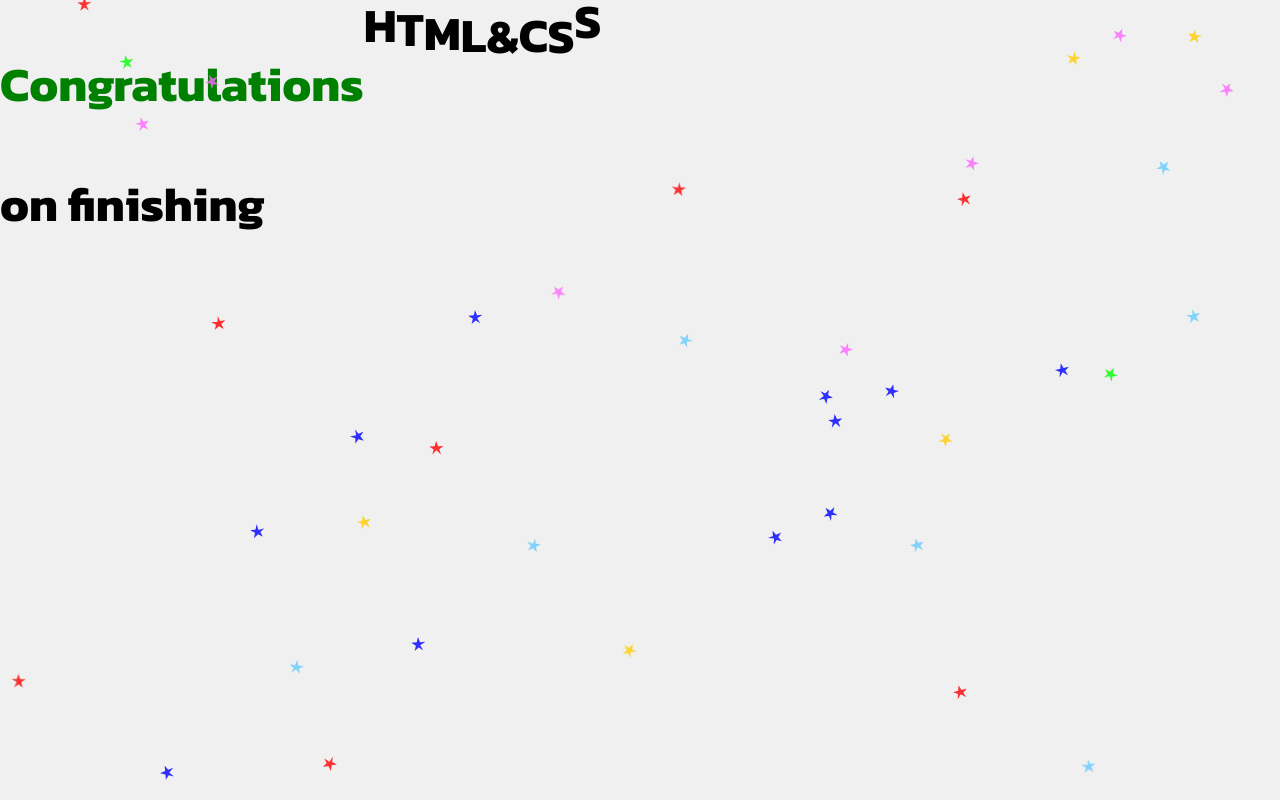
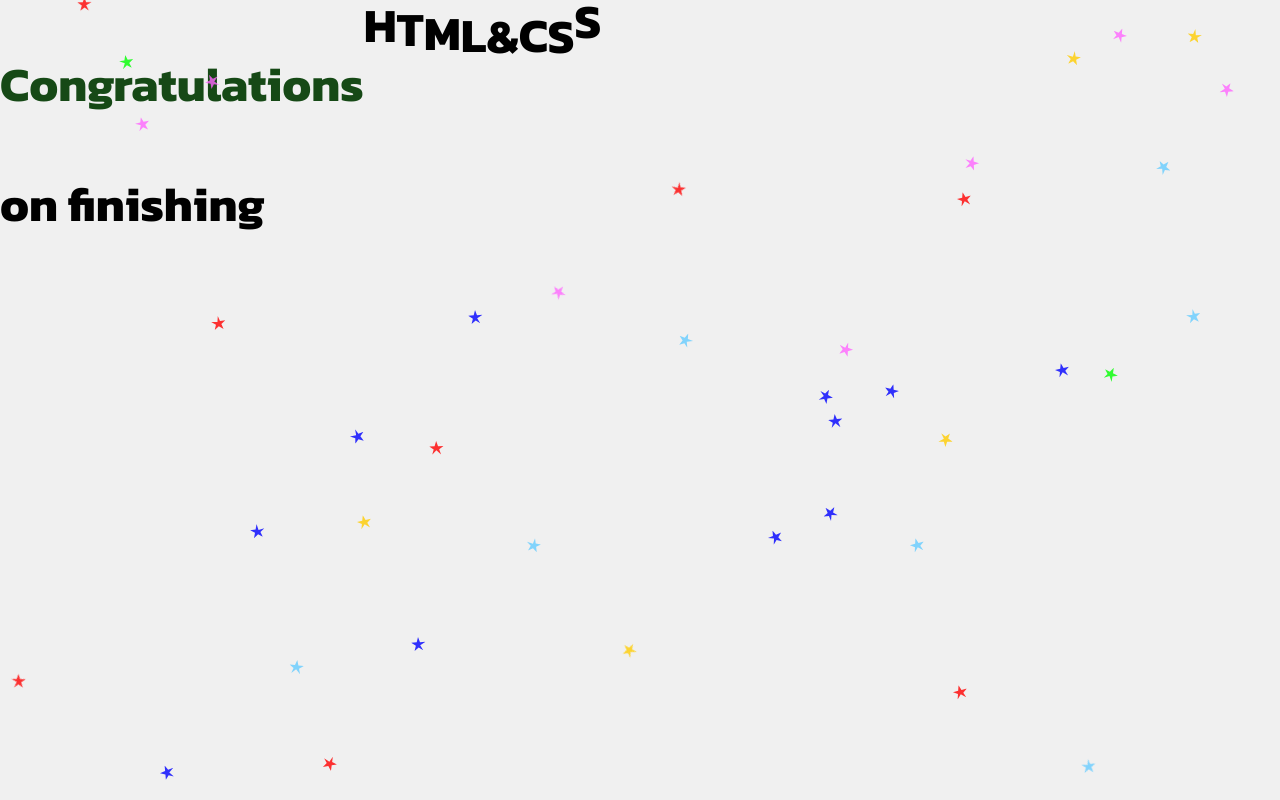
Before and after one commit to ashrafomid2025/js-animation, a plain HTML site: page index.html in a window 1280 px wide. Drawn offline with Linux system fonts and the light colour scheme.

Commit message:
changes in css

```diff
--- a/index.html
+++ b/index.html
@@ -53,7 +53,7 @@
 </head>
 <body>
     <div class="twirl-text">
-        <div><p style="color: green;">Congratulations</p>on finishing </div>
+        <div><p style="color: rgb(22, 73, 22);">Congratulations</p>on finishing </div>
         <span>H</span><span>T</span><span>M</span><span>L</span><span>&</span><span>C</span><span>S</span><span>S</span>
 
     </div>
```
